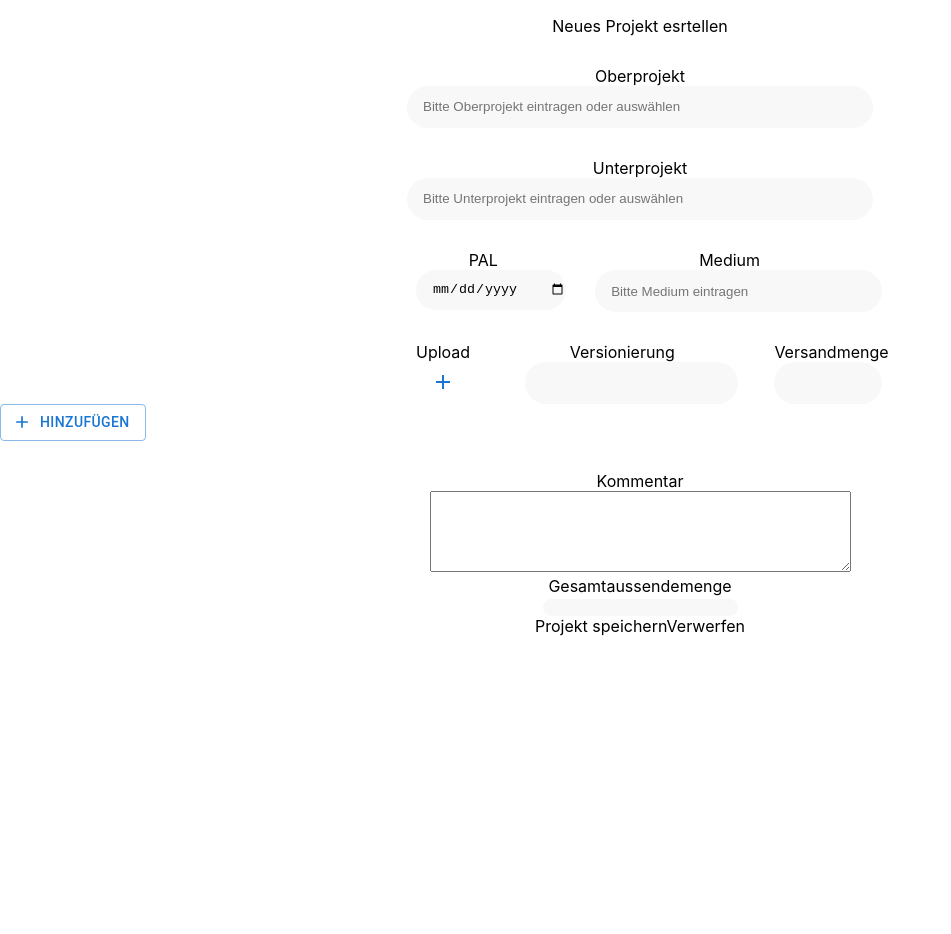
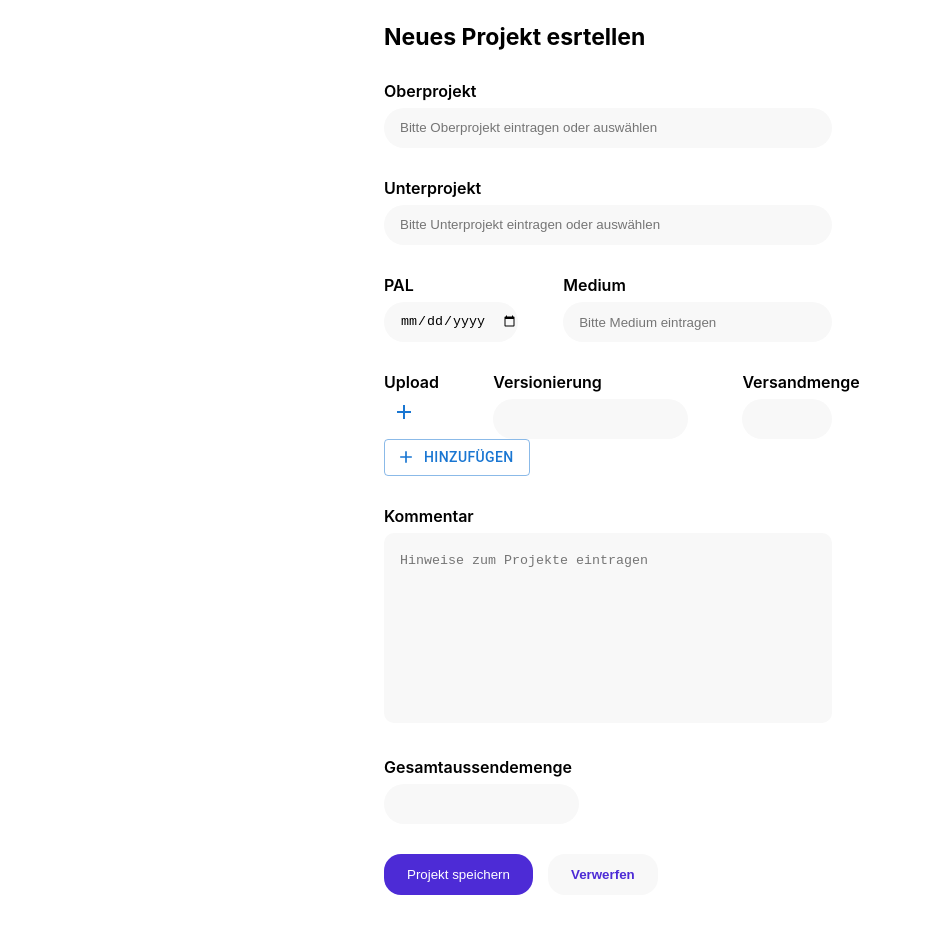
Before and after one commit to tabetommy/pw_reporter, a React (Create React App) app: page / in a window 1280 px wide. Shown: the top 934 px of the page, without its empty margins (0-951 px from the left). Before the commit the page ends 800 px from the top, so only its background shows below. Built offline with nearby package versions, Linux system fonts and the light colour scheme.

Commit message:
refactored css of main con

```diff
--- a/src/App.css
+++ b/src/App.css
@@ -1,16 +1,24 @@
-.App {
+/* .App {
   text-align: center;
+} */
+
+*{
+  box-sizing: border-box;
 }
 
+.App-con {
+  min-height: 100vh;
+  width: 70%;
+  margin-left: 30%;
+}
 
+.pr-page{
+  font-size: 23px;
+  font-weight: 700;
+}
 
-.App-header {
-  min-height: 100vh;
-  display: flex;
-  flex-direction: column;
-  align-items: center;
-  justify-content: center;
-  color: black;
+label{
+  font-weight: 600;
 }
 
 input{
@@ -18,24 +26,23 @@ input{
   border: none;
   background-color:	#F8F8F8;
   padding-left: 16px;
+  margin-top: 7px;
 }
 
 .main-con{
   margin-top: 30px;
+
 }
 
 .input{
   height: 40px;
-  width: 35%;
+  width: 50%;
 }
 
 .pal-medium, .versionen-input{
   display: flex;
   justify-content: space-between;
-  width: 35%;
-  /* height: 40px; */
-  margin-left: auto;
-  margin-right: auto;
+  width: 50%;
 }
 
 .versionen-input{
@@ -64,6 +71,44 @@ input{
 }
 
 
-.cm-style{
-  resize: vertical;
+.textarea-con{
+  width: 50%;
 }
+
+textarea{
+  padding: 20px;
+  margin-top: 7px;
+  width:100%;
+  border-radius: 10px;
+  border: none;
+  background-color:	#F8F8F8;
+  padding-left: 16px;
+  resize: none;
+}
+
+.btn-con{
+  margin-bottom: 80px;
+}
+
+.pr-speichern{
+  /* width: 130px; */
+  margin-right: 15px;
+  border-radius: 17px;
+  border: none;
+  background-color: rgb(77, 43, 214);
+  color: white;
+  padding: 13px 23px;
+}
+
+.verwerfen{
+  border-radius: 17px;
+  border: none;
+  background-color: #F8F8F8;
+  color: rgb(77, 43, 214);
+  padding: 13px 23px;
+  font-weight: 700;
+}
+
+.gesamtmenge input{
+  height: 40px;
+}
--- a/src/App.js
+++ b/src/App.js
@@ -6,8 +6,10 @@ import './App.css';
 function App() {
   return (
     <div className="App">
-        <p>Neues Projekt esrtellen</p>
+      <div className='App-con'>
+        <p className='pr-page'>Neues Projekt esrtellen</p>
         <Projekt />
+      </div>
     </div>
   );
 }
--- a/src/components/projektComponent/projektComponent.js
+++ b/src/components/projektComponent/projektComponent.js
@@ -9,6 +9,10 @@ const Projekt=()=>{
 
   const oberProjektOptionen=["Affinitätenbasierte Mailing Factory","Welcome Strecke","Dekorunde"];
   const unterProjektOptionen=["Ratenkredit", "Eigentümerkredit", "Stopschild-Mailing", "CBU ", "CB-GK "];
+
+  const current = new Date();
+  const date = `${current.getDate()}/${current.getMonth()+1}/${current.getFullYear()}`;
+  console.log(date)
 
 
   const projeKtWerteHandler=(event)=>{
@@ -49,7 +53,7 @@ const Projekt=()=>{
       <div className='main-con pal-medium'>
         <div className='pal'>
           <label htmlFor='pal'>PAL</label><br/>
-          <input type="date" name="pal" id='pal' className='pal-input'/>
+          <input type="date" name="pal" id='pal' className='pal-input' maxDate={date}/>
         </div>
         <div className='medium'>
           <label htmlFor='medium'>Medium</label><br/>
@@ -59,23 +63,21 @@ const Projekt=()=>{
 
       <Versionen />
 
-      <div className='main-con'>
+      <div className='main-con textarea-con'>
         <label htmlFor='kommentar'>Kommentar</label><br/>
-        <textarea
-          name="kommentar"
-          id="kommentar"
-          rows={5}
-          cols={50}
-          className="cm-style"
-        /><br/>
+        <textarea cols="30" rows="10" name="kommentar"
+          id="kommentar" className="cm-style" placeholder='Hinweise zum Projekte eintragen'></textarea>
       </div>
 
-      <label htmlFor='gesamt-menge'>Gesamtaussendemenge</label><br/>
-      <input name='gesamt-menge' id='gesamt-menge'
-      type="number" min="0" /><br/>
-      <div>
-        <span>Projekt speichern</span>
-        <span>Verwerfen</span>
+     <div className='main-con  gesamtmenge'>
+        <label htmlFor='gesamt-menge'>Gesamtaussendemenge</label><br/>
+        <input name='gesamt-menge' id='gesamt-menge'
+        type="number" min="0" /><br/>
+     </div>
+
+      <div className='main-con btn-con'>
+        <button className='pr-speichern'>Projekt speichern</button>
+        <button className='verwerfen'>Verwerfen</button>
       </div>
     </form>
 
```
